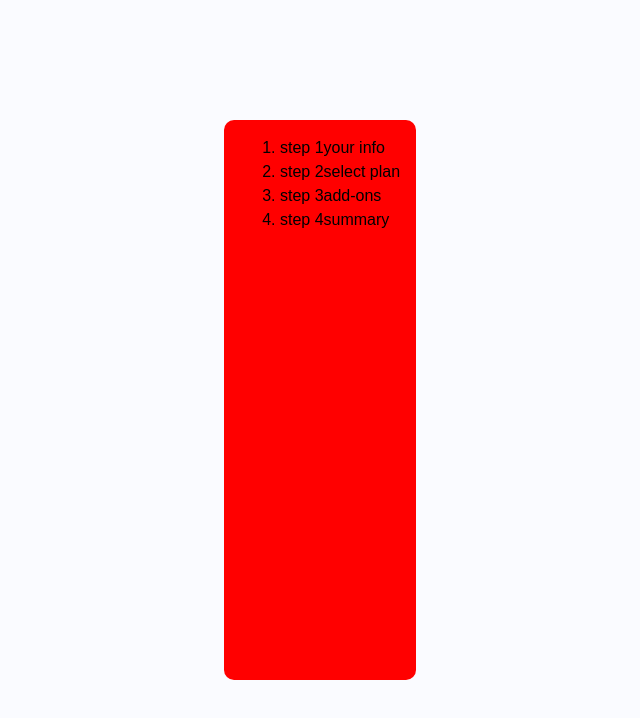
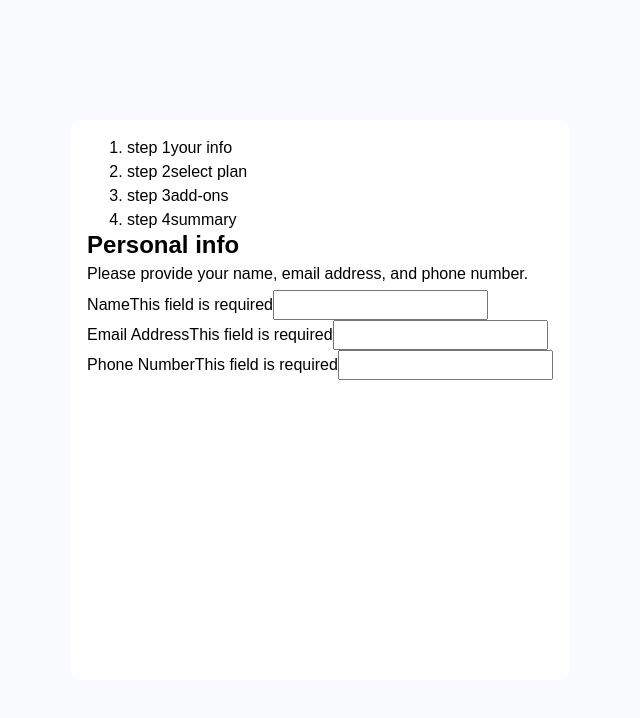
Before and after one commit to SparicI/multi-step-form, a Nuxt app: page / in a window 1280 px wide. Shown: the top 718 px of the page, without its empty margins (320-960 px from the left). Built offline with nearby package versions, Linux system fonts and the light colour scheme.

Commit message:
Add first section

```diff
--- a/app.vue
+++ b/app.vue
@@ -1,6 +1,7 @@
 <template>
   <main>
     <div class="multi-step-form-container">
+      <h1 class="visually-hidden">Multi step form</h1>
       <TheStepIndicator />
       <TheForm />
     </div>
@@ -20,7 +21,7 @@
   }
 
   .multi-step-form-container {
-    background-color: red;
+    background-color: var(--white);
     padding: 1rem;
     border-radius: 10px;
     height: 70vh;
--- a/components/TheForm.vue
+++ b/components/TheForm.vue
@@ -1,5 +1,63 @@
 <template>
     <form action="">
+
+        <section id="step-1">
+            <div class="form__description">
+                <h2>Personal info</h2>
+                <p>Please provide your name, email address, and phone number.</p>
+            </div>
+
+            <div class="form__body">
+                <div class="form__group">
+                    <label
+                        for="name"
+                        class="form__label"
+                    >Name</label>
+                    <span class="error">This field is required</span>
+                    <input
+                        type="text"
+                        name="name"
+                        id="name"
+                        class="form__input"
+                    >
+                </div>
+                <div class="form__group">
+                    <label
+                        for="email"
+                        class="form__label"
+                    >Email Address</label>
+                    <span class="error">This field is required</span>
+                    <input
+                        type="email"
+                        name="email"
+                        id="email"
+                        class="form__input"
+                    >
+                </div>
+                <div class="form__group">
+                    <label
+                        for="phone"
+                        class="form__label"
+                    >Phone Number</label>
+                    <span class="error">This field is required</span>
+                    <input
+                        type="tel"
+                        name="phone"
+                        id="phone"
+                        pattern="[0-9]{3}-[0-9]{3}-[0-9]{4}"
+                        class="form__input"
+                    >
+                </div>
+
+            </div>
+
+
+            <div class="form__controls">
+
+
+            </div>
+
+        </section>
 
     </form>
 </template>
--- a/components/TheStepIndicator.vue
+++ b/components/TheStepIndicator.vue
@@ -1,6 +1,6 @@
 <template>
     <ol>
-        <li>
+        <li aria-current="step">
             <span>step 1</span>
             <span>your info</span>
         </li>
```
